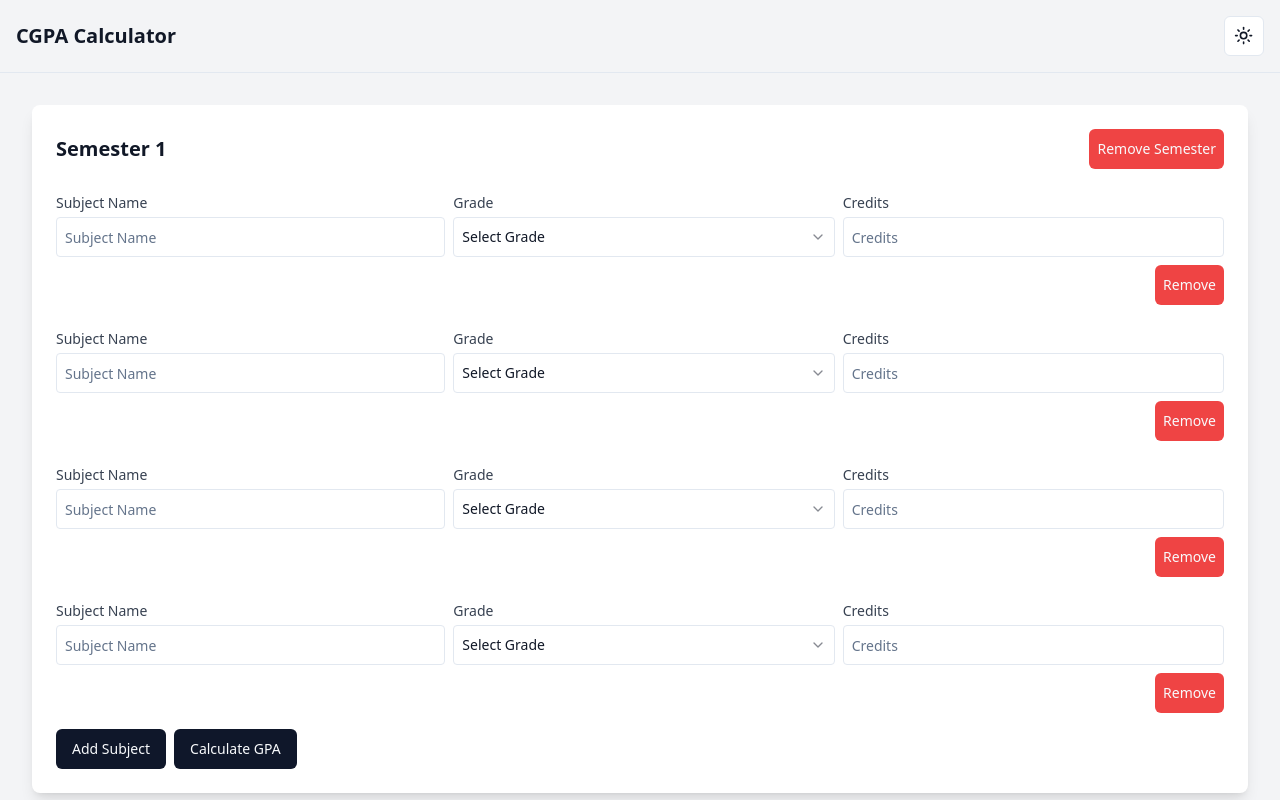
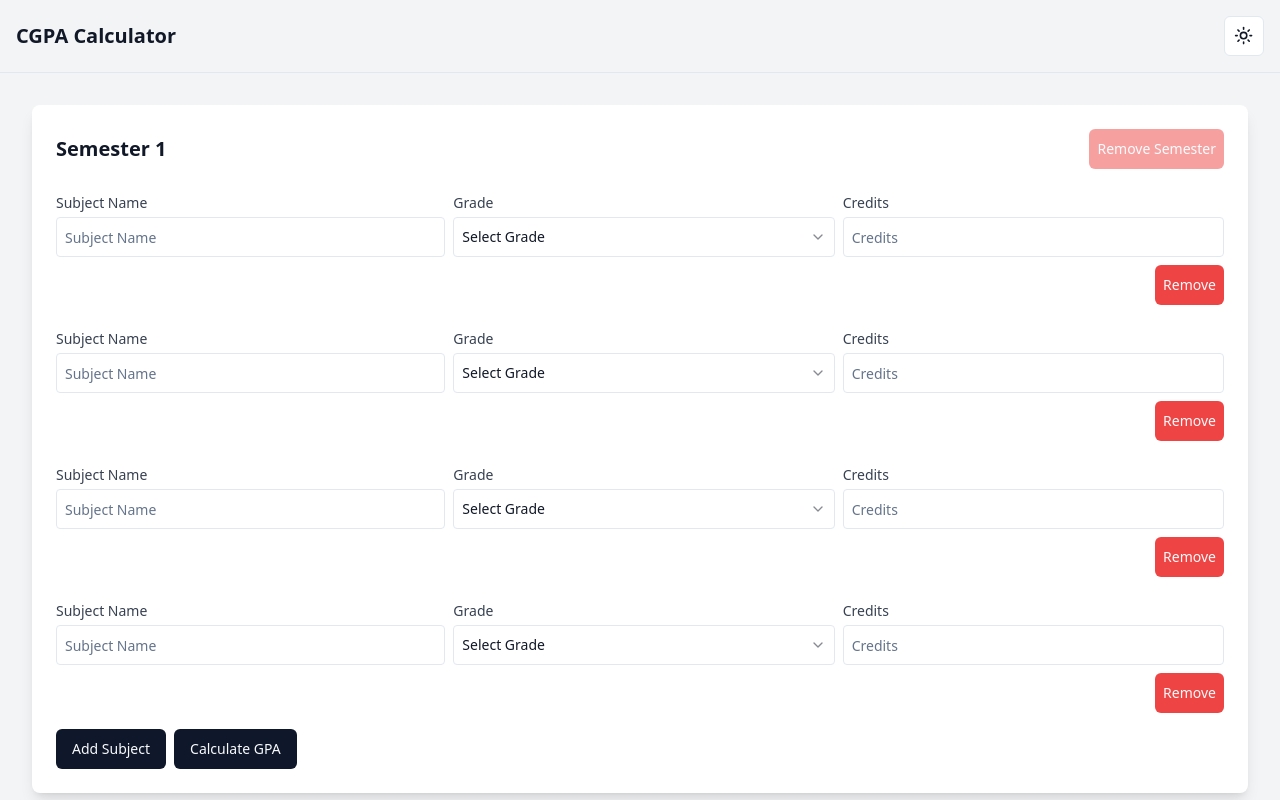
Before and after one commit to BenyD/CGPA-Calculator, a Next.js app: page / in a window 1280 px wide. Shown: the top 800 px of the page. Built offline with nearby package versions, Linux system fonts and the light colour scheme.

Commit message:
Remove Button Bug

```diff
--- a/app/page.tsx
+++ b/app/page.tsx
@@ -225,6 +225,7 @@ const Home = () => {
               onClick={() => removeSemester(semester.id)}
               className="p-2"
               variant={"destructive"}
+              disabled={semesters.length === 1}
             >
               <span className="hidden sm:inline">Remove Semester</span>
               <Icon icon={trashIcon} className="w-4 h-4 sm:hidden" />
```
